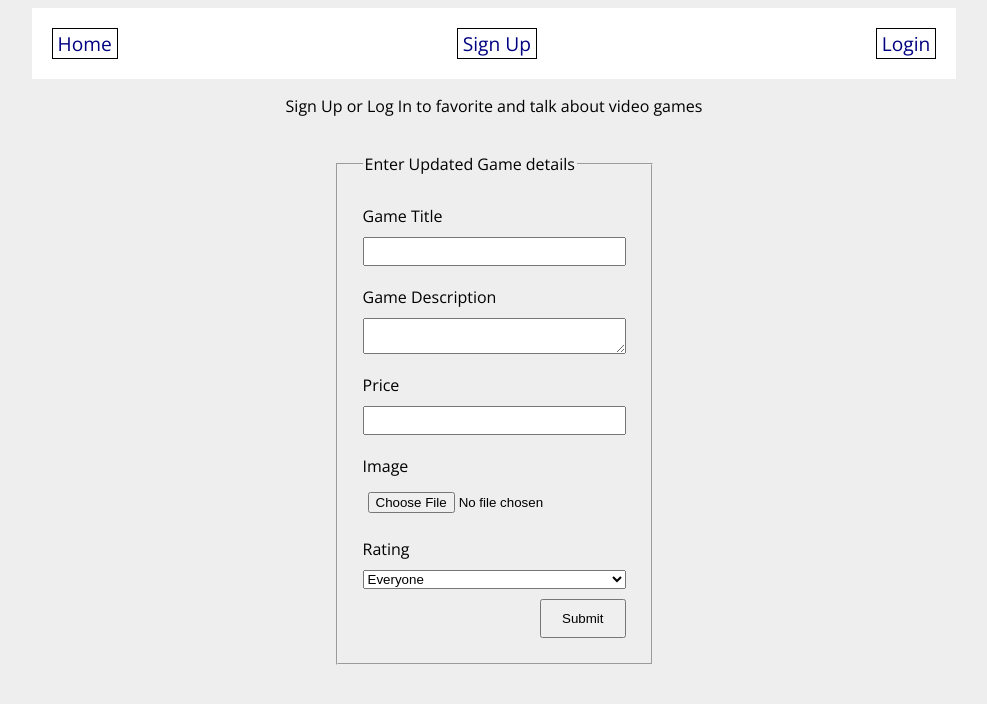
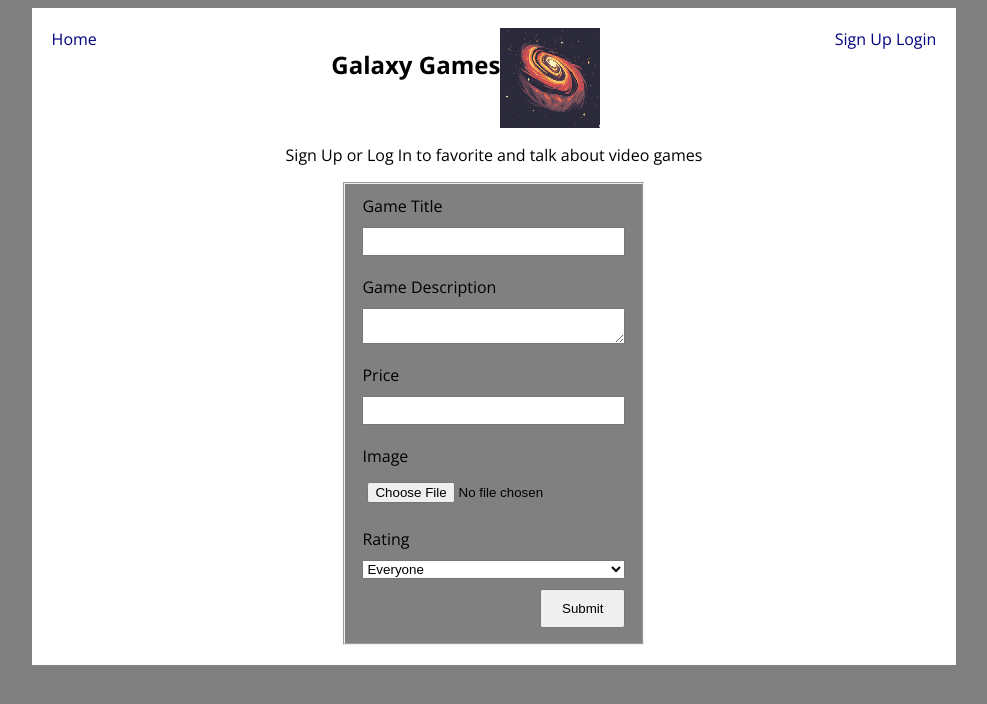
Before and after one commit to kentongelis/Games, a Flask app: page /edit_game/1 in a window 1280 px wide. Shown: the top 704 px of the page, without its empty margins (146-1133 px from the left). Run offline with Flask 2, Linux system fonts and the light colour scheme; data that the repository does not hold is empty; some libraries are stand-ins or nearby versions.

Commit message:
updating

```diff
--- /dev/null
+++ b/auth.txt
@@ -0,0 +1,2 @@
+jimmy1234 : jimmy
+activision123 : act123
--- a/games_app/config.py
+++ b/games_app/config.py
@@ -3,10 +3,11 @@ import os
 
 load_dotenv()
 
+
 class Config(object):
     """Set environment variables."""
 
     SQLALCHEMY_DATABASE_URI = os.getenv("DATABASE_URL")
-    SECRET_KEY = os.getenv('SECRET_KEY')
+    SECRET_KEY = os.getenv("SECRET_KEY")
     SQLALCHEMY_TRACK_MODIFICATIONS = False
-    UPLOAD_PATH = os.getenv('UPLOAD_PATH')
+    UPLOAD_PATH = os.getenv("UPLOAD_PATH")
--- a/games_app/main/routes.py
+++ b/games_app/main/routes.py
@@ -14,37 +14,34 @@ from games_app.extensions import app, bcrypt, db
 
 main = Blueprint("main", __name__)
 
-@main.route('/')
+
+@main.route("/")
 def homepage():
     all_games = Game.query.all()
-    return render_template('home.html', all_games = all_games)
+    return render_template("home.html", all_games=all_games)
 
-@main.route('/create_game', methods = ['GET', 'POST'])
+
+@main.route("/create_game", methods=["GET", "POST"])
 @login_required
 def create_game():
     form = GameForm()
-    print("YEs")
     if form.validate_on_submit():
-        print("Yes")
-
 
         new_game = Game(
-            title = form.title.data,
-            description = form.description.data,
-            price = form.price.data,
-            rating = form.rating.data,
-            publisher = current_user
+            title=form.title.data,
+            description=form.description.data,
+            price=form.price.data,
+            rating=form.rating.data,
+            publisher=current_user,
         )
 
         uploaded_file = form.image.data
         filename = secure_filename(uploaded_file.filename)
-        pic_path = os.path.join(app.config['UPLOAD_PATH'], filename)
+        pic_path = os.path.join(app.config["UPLOAD_PATH"], filename)
         uploaded_file.save(pic_path)
         new_game.image = pic_path
-        path_list = pic_path.split('/')[1:]
-        new_path = '/'.join(path_list)
-
-
+        path_list = pic_path.split("/")[1:]
+        new_path = "/".join(path_list)
 
         new_game.image = new_path
         db.session.add(new_game)
@@ -53,41 +50,43 @@ def create_game():
         current_user.games.append(new_game)
         db.session.commit()
 
-        flash('New game was created!')
-        return redirect(url_for('main.game_detail', game_id = new_game.id))
+        flash("New game was created!")
+        return redirect(url_for("main.game_detail", game_id=new_game.id))
     else:
         print(form.errors)
-        return render_template('create_game.html', form=form)
+        return render_template("create_game.html", form=form)
 
-@main.route('/game_detail/<game_id>', methods=['GET', 'POST'])
+
+@main.route("/game_detail/<game_id>", methods=["GET", "POST"])
 def game_detail(game_id):
     game = Game.query.get(game_id)
     form = PostForm()
     if form.validate_on_submit():
         new_post = Post(
-        data = form.data.data,
-        date = date.today(),
-        user_id = current_user.id,
-        game_id = game_id
+            data=form.data.data,
+            date=date.today(),
+            user_id=current_user.id,
+            game_id=game_id,
         )
 
         db.session.add(new_post)
         db.session.commit()
-        return redirect(url_for('main.game_detail', game_id = game.id))
+        return redirect(url_for("main.game_detail", game_id=game.id))
 
-    return render_template('game_detail.html', game=game, form=form)
+    return render_template("game_detail.html", game=game, form=form)
 
-@main.route('/edit_game/<game_id>', methods=['GET', 'POST'])
+
+@main.route("/edit_game/<game_id>", methods=["GET", "POST"])
 def edit_game(game_id):
     game = Game.query.get(game_id)
-    form = GameForm(obj = game)
+    form = GameForm(obj=game)
     if form.validate_on_submit():
         uploaded_file = form.image.data
         filename = secure_filename(uploaded_file.filename)
-        pic_path = os.path.join(app.config['UPLOAD_PATH'], filename)
+        pic_path = os.path.join(app.config["UPLOAD_PATH"], filename)
         uploaded_file.save(pic_path)
-        path_list = pic_path.split('/')[1:]
-        new_path = '/'.join(path_list)
+        path_list = pic_path.split("/")[1:]
+        new_path = "/".join(path_list)
 
         game.title = form.title.data
         game.description = form.description.data
@@ -97,28 +96,31 @@ def edit_game(game_id):
 
         db.session.commit()
 
-        return redirect(url_for('main.game_detail', game_id = game.id))
+        return redirect(url_for("main.game_detail", game_id=game.id))
     print(form.errors)
-    return render_template('edit_game.html', form=form, game = game)
+    return render_template("edit_game.html", form=form, game=game)
 
-@main.route('/profile/<user_id>')
+
+@main.route("/profile/<user_id>")
 def profile(user_id):
     user = User.query.get(user_id)
 
-    return render_template('profile.html', user = user)
+    return render_template("profile.html", user=user)
 
-@main.route('/favorite/<game_id>', methods=['POST'])
+
+@main.route("/favorite/<game_id>", methods=["POST"])
 @login_required
 def favorite_game(game_id):
     game = Game.query.get(game_id)
     current_user.fav_games.append(game)
     db.session.commit()
-    return redirect(url_for('main.game_detail', game_id = game.id))
+    return redirect(url_for("main.game_detail", game_id=game.id))
 
-@main.route('/unfavorite/<game_id>', methods=['POST'])
+
+@main.route("/unfavorite/<game_id>", methods=["POST"])
 @login_required
 def unfavorite_game(game_id):
     game = Game.query.get(game_id)
     current_user.fav_games.remove(game)
     db.session.commit()
-    return redirect(url_for('main.game_detail', game_id = game.id))
+    return redirect(url_for("main.game_detail", game_id=game.id))
--- a/games_app/static/style.css
+++ b/games_app/static/style.css
@@ -2,7 +2,7 @@ body {
     display: flex;
     flex-direction: column;
     align-items: center;
-    background-color: #eee;
+    background-color: grey;
     font-family: 'Open Sans', sans-serif;
 }
 
@@ -22,16 +22,14 @@ nav {
 nav a {
     color: navy;
     text-decoration: none;
-    border: 1px solid black;
-    padding: 1px 5px;
-    font-size: 1.2em;
 }
 
 fieldset {
     display: flex;
     flex-direction: column;
-    margin: 20px 0;
-    padding: 20px;
+    width: 200px;
+    margin: 0 auto;
+    background-color: grey;
 }
 
 fieldset * {
@@ -50,3 +48,27 @@ input[type=submit] {
 li.error {
     color: red;
 }
+
+#game {
+    width: 800px;
+}
+
+#game-img {
+    align-self: center;
+}
+
+#title {
+    align-items: center;
+}
+
+h1 {
+    text-align: center
+}
+
+h2 {
+    text-align: center
+}
+
+p {
+    text-align: center
+}
--- a/games_app/templates/base.html
+++ b/games_app/templates/base.html
@@ -10,18 +10,22 @@
         <div id="content">
             <nav>
                 <a href="/">Home</a>
+                <div id="title">
+                    <h1 style="float:left">Galaxy Games</h1>
+                    <img src="static/images/galaxy.png" width="100px" height="100px" style="float:right">
+                </div>
+                <div id="siglog">
                     {% if current_user.is_authenticated %}
                     <a href="/logout">Log Out</a>
                     <a href="/profile/{{ current_user.id }}">{{ current_user.username }}</a>
                         {% if current_user.is_publisher %}
                         <a href="/create_game">Create Game</a>
                         {% endif %}
-                    <div>
                     {% else %}
                     <a href="/signup">Sign Up</a>
                     <a href="/login">Login</a>
+                </div>
                     {% endif %}
-                    </div>
             </nav>
             {% if current_user.is_authenticated == False %}
             <p>Sign Up or Log In to favorite and talk about video games</p>
--- a/games_app/templates/create_game.html
+++ b/games_app/templates/create_game.html
@@ -6,7 +6,6 @@
 <form method="POST" action="{{ url_for('main.create_game') }}" enctype="multipart/form-data">
     {{ form.csrf_token }}
     <fieldset>
-        <legend>Enter Game details</legend>
 
         {{ form.title.label }}
         {{ form.title }}
--- a/games_app/templates/edit_game.html
+++ b/games_app/templates/edit_game.html
@@ -6,7 +6,6 @@
 <form method="POST" action="{{ url_for('main.edit_game', game_id=game.id) }}" enctype="multipart/form-data">
     {{ form.csrf_token }}
     <fieldset>
-        <legend>Enter Updated Game details</legend>
 
         {{ form.title.label }}
         {{ form.title }}
--- a/games_app/templates/login.html
+++ b/games_app/templates/login.html
@@ -9,7 +9,6 @@
 <form action="/login" method="POST">
     {{ form.csrf_token }}
     <fieldset>
-        <legend>Enter your credentials</legend>
 
         {{ form.username.label }}
         {{ form.username }}
```
Also changed, not shown: games_app/templates/game_detail.html (+6 -5 lines), games_app/database.db, games_app/static/images/checkmark.png (added), games_app/static/images/galaxy.png (added), games_app/static/uploads/Call_of_Duty_Black_Ops_6_Key_Art.png (added), games_app/static/uploads/MWIII_Cover_Art.png (deleted), games_app/static/uploads/Overwatch_2_full_logo.svg.png (deleted), games_app/static/uploads/Tom_Clancys_Rainbow_Six_Siege_cover_art.jpg (deleted), 2 other files.
